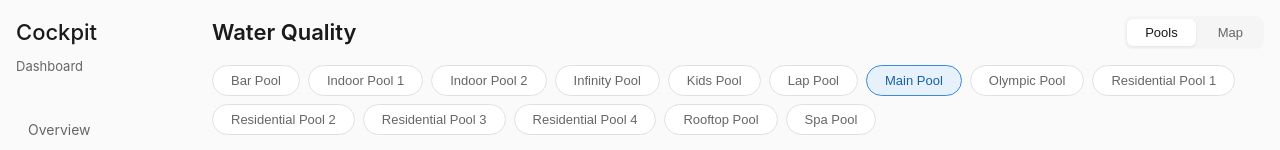
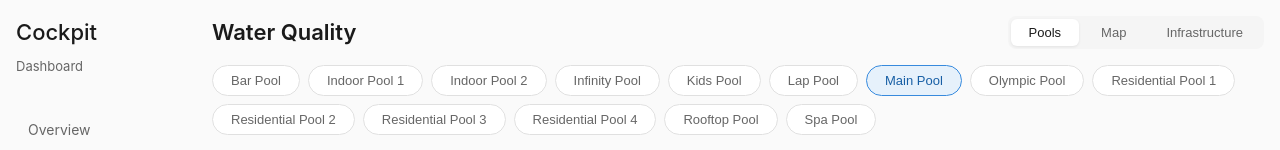
Before and after one commit to JASS-2026-Cyprus/dashboard-skeleton, a React (Vite) app: page /water in a window 1280 px wide. Shown: the top 150 px of the page. Built offline with nearby package versions, Linux system fonts and the light colour scheme; no server answers; the database is empty.

Commit message:
feat(water): add Infrastructure tab to WaterPage

```diff
--- a/src/pages/WaterPage.tsx
+++ b/src/pages/WaterPage.tsx
@@ -15,6 +15,7 @@ import { POOLS, POOL_TO_SENSOR_ID, SENSOR_ID_TO_NAME } from '../lib/waterConfig'
 import type { Pool, AlertEntry } from '../lib/waterConfig';
 import { useWaterData } from '../hooks/useWaterData';
 import { useAgentAlerts } from '../hooks/useAgentAlerts';
+import WaterInfraTab from './water/WaterInfraTab';
 import type { Reading } from '../hooks/useWaterData';
 import styles from './WaterPage.module.css';
 
@@ -222,7 +223,7 @@ function AgentFeed({ entries, selectedPool }: { entries: AlertEntry[]; selectedP
 // ── main page ─────────────────────────────────────────────────────────────────
 export default function WaterPage() {
   const [selectedPool, setSelectedPool] = useState<Pool>('Main Pool');
-  const [view, setView] = useState<'pools' | 'map'>('pools');
+  const [view, setView] = useState<'pools' | 'map' | 'infra'>('pools');
 
   const {
     poolOut, poolIn, seaData, deltaData,
@@ -250,8 +251,17 @@ export default function WaterPage() {
           >
             Map
           </button>
+          <button
+            className={`${styles.viewBtn} ${view === 'infra' ? styles.viewBtnActive : ''}`}
+            onClick={() => setView('infra')}
+          >
+            Infrastructure
+          </button>
         </div>
       </div>
+
+      {/* Infrastructure view */}
+      {view === 'infra' && <WaterInfraTab />}
 
       {/* Map view */}
       {view === 'map' && (
```
